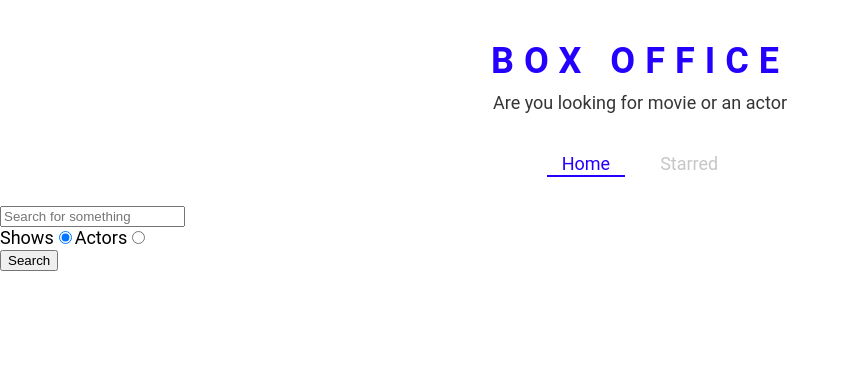
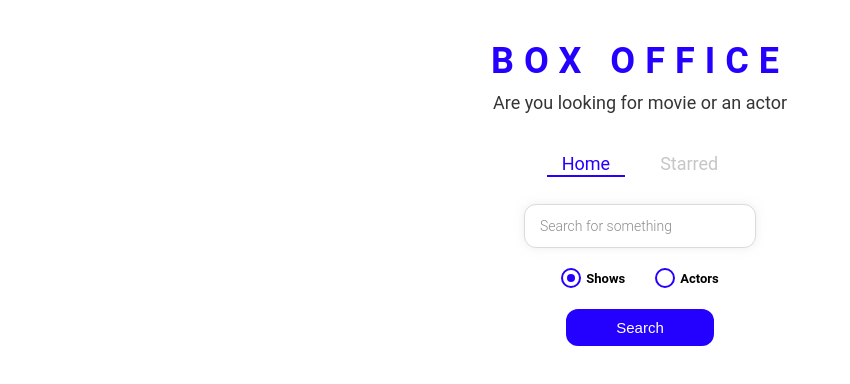
Before and after one commit to MdAzeen/box-office, a React (Create React App) app: page / in a window 1280 px wide. Shown: the top 384 px of the page, without its empty margins (0-850 px from the left). Built offline with nearby package versions, Linux system fonts and the light colour scheme; the HTML template or start-up script is replaced by a standard one.

Commit message:
styled the entire app

```diff
--- /dev/null
+++ b/src/components/CustomRadio.js
@@ -0,0 +1,69 @@
+import React from 'react'
+import styled from 'styled-components'
+
+const RadioWrapper = styled.label`
+  display: block;
+  position: relative;
+  padding-left: 25px;
+  cursor: pointer;
+  font-size: 13px;
+  user-select: none;
+  font-weight: 700;
+  line-height: 1.65;
+
+  input {
+    position: absolute;
+    opacity: 0;
+    cursor: pointer;
+  }
+
+  span {
+    position: absolute;
+    top: 0;
+    left: 0;
+    height: 16px;
+    width: 16px;
+    background-color: #fff;
+    border: 2px solid ${({ theme }) => theme.mainColors.blue};
+    border-radius: 50%;
+  }
+
+  input:checked ~ span {
+    background-color: #fff;
+    border: 2px solid ${({ theme }) => theme.mainColors.blue};
+  }
+
+  span:after {
+    content: '';
+    position: absolute;
+    display: none;
+  }
+
+  input:checked ~ span:after {
+    display: block;
+  }
+
+  span:after {
+    top: 4px;
+    left: 4px;
+    width: 8px;
+    height: 8px;
+    border-radius: 50%;
+    background: ${({ theme }) => theme.mainColors.blue};
+  }
+`;
+
+function CustomRadio({label,...restProps}) {
+  return (
+    <RadioWrapper htmlFor={restProps.id}>
+    {label}
+    <input
+     {...restProps}
+      type="radio"
+    />
+    <span />
+  </RadioWrapper>
+  )
+}
+
+export default CustomRadio
--- a/src/pages/Home.js
+++ b/src/pages/Home.js
@@ -5,13 +5,19 @@
 import ShowGrid from '../components/shows/ShowGrid';
 import { apiGet } from '../misc/config';
 import { useLastQuery } from '../misc/custom-hooks';
+import {
+  RadioInputsWrapper,
+  SearchButtonWrapper,
+  SearchInput,
+} from './Home.styled';
+import CustomRadio from '../components/CustomRadio';
 
 function Home() {
   const [input, setInput] = useLastQuery();
   const [result, setResults] = useState(null);
-  const[searchOption,setsearchOption]=useState('shows');
+  const [searchOption, setsearchOption] = useState('shows');
 
-  const isShowsSearch=searchOption==="shows";
+  const isShowsSearch = searchOption === 'shows';
   const onInputChange = ev => {
     setInput(ev.target.value);
   };
@@ -21,9 +27,9 @@
       setResults(results);
     });
   };
-  const onRadioChange=(ev)=>{
+  const onRadioChange = ev => {
     setsearchOption(ev.target.value);
-  }
+  };
   const onKeyDown = ev => {
     if (ev.keyCode === 13) {
       onSearch();
@@ -34,32 +40,48 @@
       return <div>No results</div>;
     }
     if (result && result.length > 0) {
-      return result[0].show?
-            <ShowGrid data={result}/>:
-           <ActorGrid data={result}/>
-
+      return result[0].show ? (
+        <ShowGrid data={result} />
+      ) : (
+        <ActorGrid data={result} />
+      );
     }
     return null;
   };
   return (
     <MainPageLayout>
-      <input
+      <SearchInput
         type="text"
         placeholder="Search for something"
         onChange={onInputChange}
         onKeyDown={onKeyDown}
         value={input}
       />
-      <div>
-        <label htmlFor="shows-search">Shows
-        <input id="shows-search" type="radio" value="shows" checked={isShowsSearch} onChange={onRadioChange} />
-        </label>
-        <label htmlFor="actors-search">Actors
-        <input id="actors-search" type="radio" value="people" checked={!isShowsSearch} onChange={onRadioChange} /></label>
-      </div>
-      <button type="button" onClick={onSearch}>
-        Search
-      </button>
+      <RadioInputsWrapper>
+        <div>
+          <CustomRadio
+            label="Shows"
+            id="shows-search"
+            value="shows"
+            checked={isShowsSearch}
+            onChange={onRadioChange}
+          />
+        </div>
+        <div>
+          <CustomRadio
+            label="Actors"
+            id="actors-search"
+            value="people"
+            checked={!isShowsSearch}
+            onChange={onRadioChange}
+          />
+        </div>
+      </RadioInputsWrapper>
+      <SearchButtonWrapper>
+        <button type="button" onClick={onSearch}>
+          Search
+        </button>
+      </SearchButtonWrapper>
       {renderResults()}
     </MainPageLayout>
   );
--- /dev/null
+++ b/src/pages/Home.styled.js
@@ -0,0 +1,49 @@
+import styled from "styled-components";
+
+export const SearchInput = styled.input`
+  display: block;
+  font-family: 'Roboto', sans-serif;
+  width: 200px;
+  margin: auto;
+  outline: none;
+  padding: 13px 15px;
+  border: 1px solid #dbdbdb;
+  box-shadow: 0px 0px 10px 0px rgba(219, 219, 219, 0.5);
+  font-size: 14px;
+  border-radius: 12px;
+  color: #8d8d8d;
+
+  &::placeholder {
+    font-weight: 300;
+    color: #8d8d8d;
+  }
+`;
+
+export const RadioInputsWrapper = styled.div`
+  display: flex;
+  justify-content: center;
+  margin: 20px 0;
+
+  div {
+    margin: 0 15px;
+  }
+`;
+
+export const SearchButtonWrapper = styled.div`
+  text-align: center;
+  margin-bottom: 35px;
+
+  button {
+    color: #fff;
+    background-color: ${({ theme }) => theme.mainColors.blue};
+    margin: auto;
+    padding: 10px 50px;
+    font-size: 15px;
+    border: none;
+    outline: none;
+    border-radius: 12px;
+    &:hover {
+      cursor: pointer;
+    }
+  }
+`;
```
